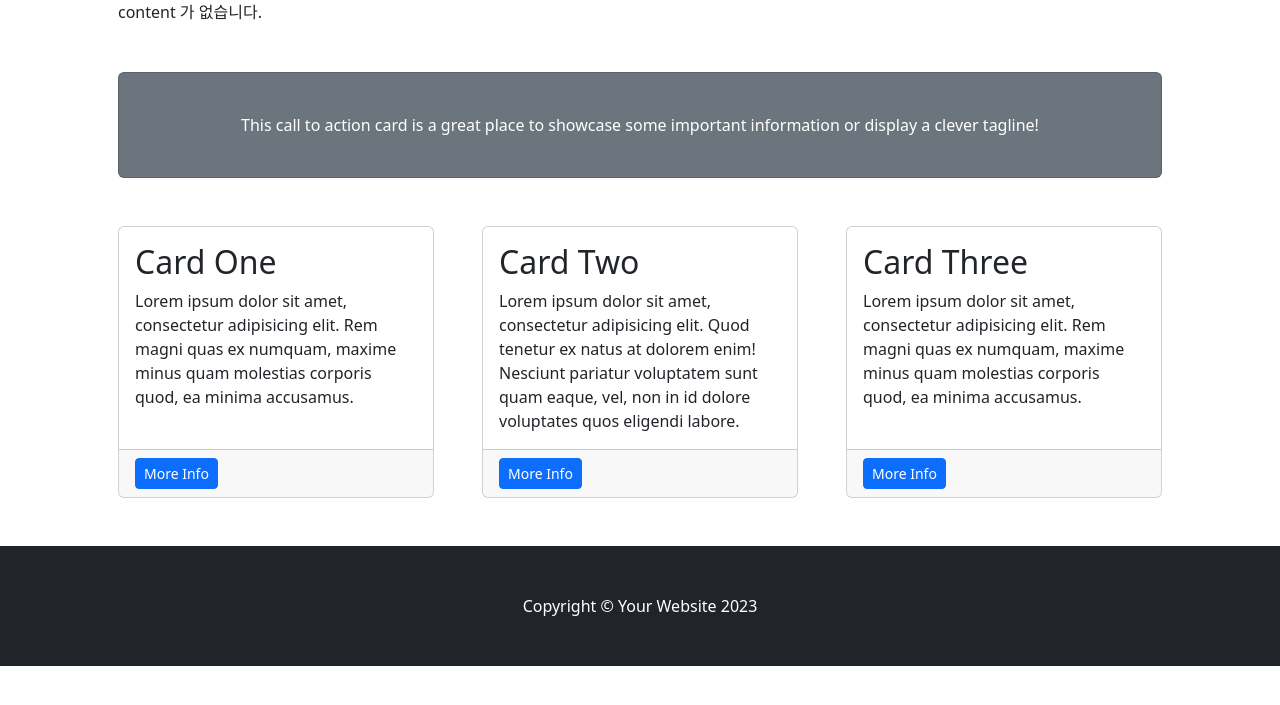
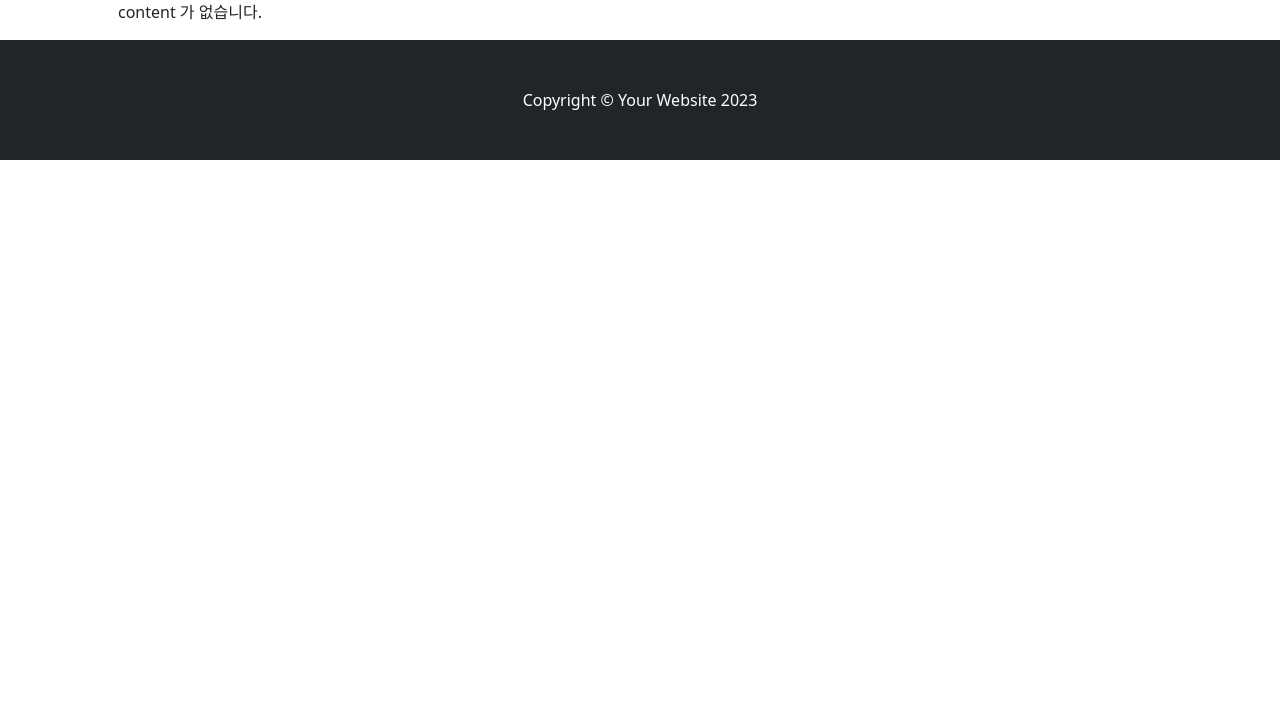
Before and after one commit to gitsuhyeok05/ComentoBackend, a Django app: page /product/ in a window 1280 px wide. Shown: the part 56-761 px from the top of the page. Run offline with Django 5.2, Linux system fonts and the light colour scheme; data that the repository does not hold is empty; some libraries are stand-ins or nearby versions.

Commit message:
2주차 django 개발 완료

```diff
--- a/templates/product/content_list.html
+++ b/templates/product/content_list.html
@@ -45,40 +45,6 @@
             {% else %}
                 <p>content 가 없습니다.</p>
             {% endif %}
-            <!-- Call to Action-->
-            <div class="card text-white bg-secondary my-5 py-4 text-center">
-                <div class="card-body"><p class="text-white m-0">This call to action card is a great place to showcase some important information or display a clever tagline!</p></div>
-            </div>
-            <!-- Content Row-->
-            <div class="row gx-4 gx-lg-5">
-                <div class="col-md-4 mb-5">
-                    <div class="card h-100">
-                        <div class="card-body">
-                            <h2 class="card-title">Card One</h2>
-                            <p class="card-text">Lorem ipsum dolor sit amet, consectetur adipisicing elit. Rem magni quas ex numquam, maxime minus quam molestias corporis quod, ea minima accusamus.</p>
-                        </div>
-                        <div class="card-footer"><a class="btn btn-primary btn-sm" href="#!">More Info</a></div>
-                    </div>
-                </div>
-                <div class="col-md-4 mb-5">
-                    <div class="card h-100">
-                        <div class="card-body">
-                            <h2 class="card-title">Card Two</h2>
-                            <p class="card-text">Lorem ipsum dolor sit amet, consectetur adipisicing elit. Quod tenetur ex natus at dolorem enim! Nesciunt pariatur voluptatem sunt quam eaque, vel, non in id dolore voluptates quos eligendi labore.</p>
-                        </div>
-                        <div class="card-footer"><a class="btn btn-primary btn-sm" href="#!">More Info</a></div>
-                    </div>
-                </div>
-                <div class="col-md-4 mb-5">
-                    <div class="card h-100">
-                        <div class="card-body">
-                            <h2 class="card-title">Card Three</h2>
-                            <p class="card-text">Lorem ipsum dolor sit amet, consectetur adipisicing elit. Rem magni quas ex numquam, maxime minus quam molestias corporis quod, ea minima accusamus.</p>
-                        </div>
-                        <div class="card-footer"><a class="btn btn-primary btn-sm" href="#!">More Info</a></div>
-                    </div>
-                </div>
-            </div>
         </div>
         <!-- Footer-->
         <footer class="py-5 bg-dark">
```
